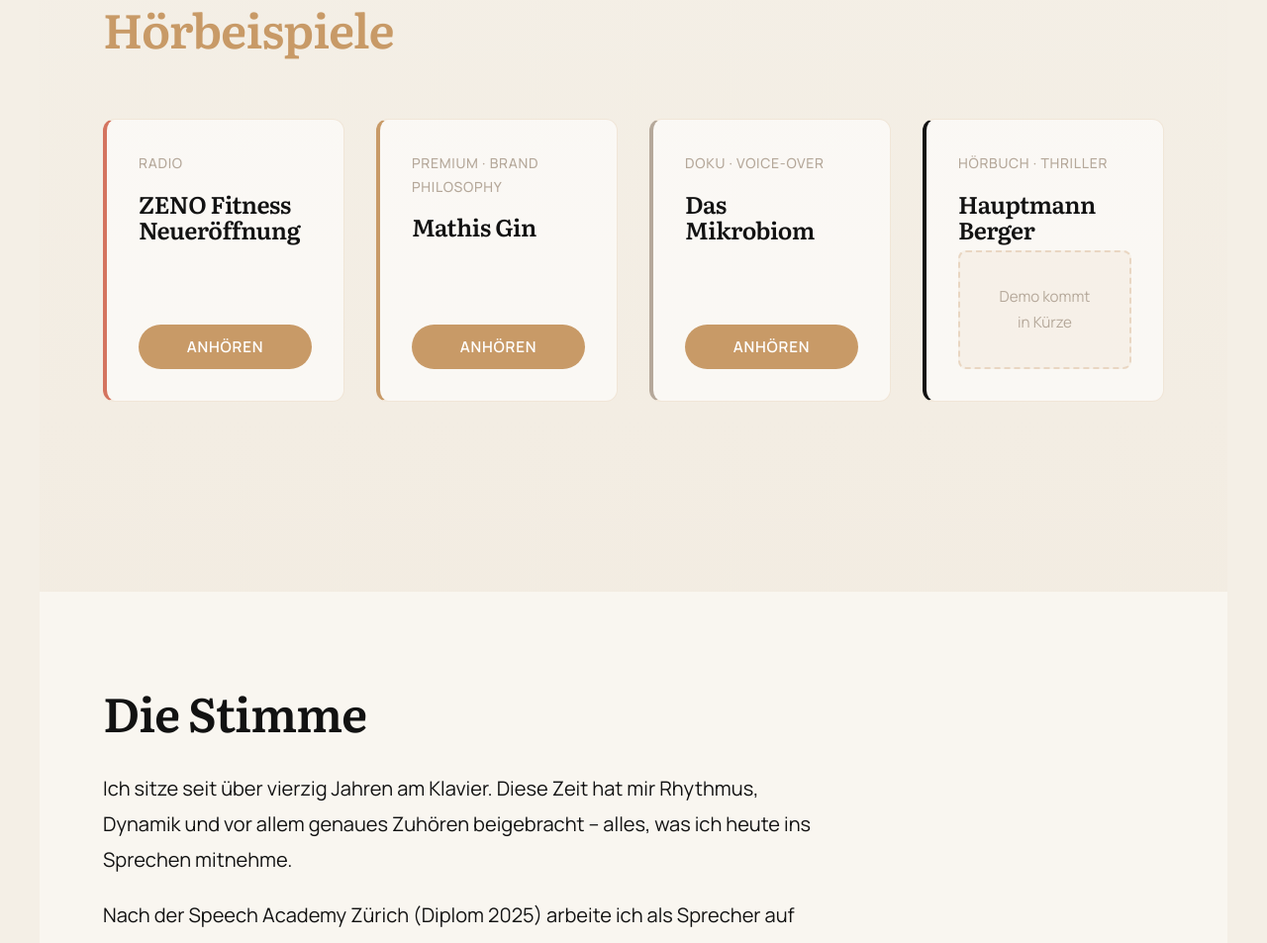
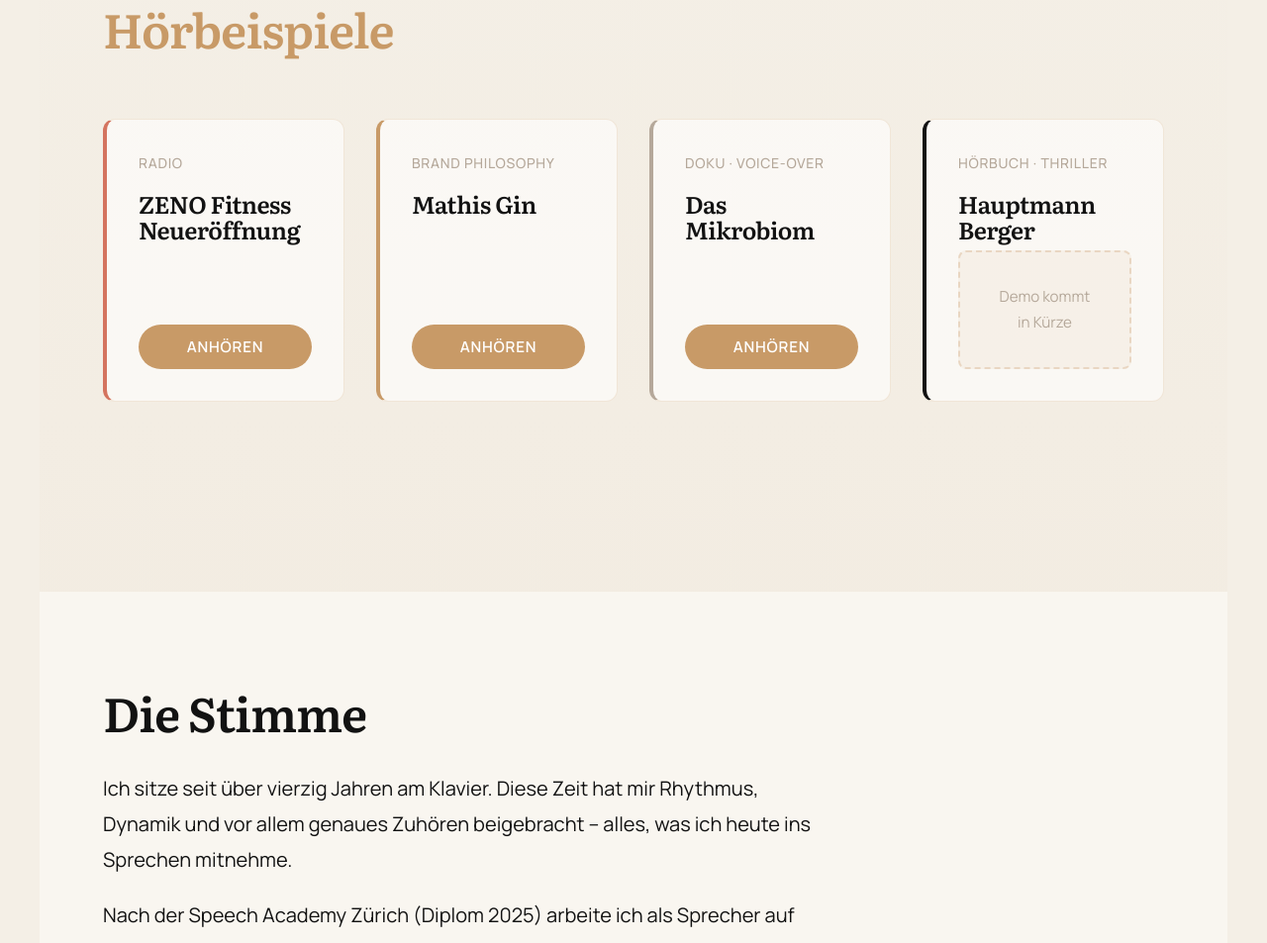
Before and after one commit to tonyindian/antony-blog, an Eleventy site: page src/index.html in a window 1280 px wide. Shown: the part 773-1726 px from the top of the page at 99% size. Built offline with nearby package versions, Linux system fonts and the light colour scheme; Eleventy itself is replaced by a stand-in of ours; files that its build step writes are made by us from their sources.

Commit message:
premium deleted

```diff
--- a/src/index.html
+++ b/src/index.html
@@ -32,7 +32,7 @@ layout: base.njk
 
     <article class="demo-card demo-premium" data-demo-id="mathis-gin">
       <div class="demo-meta">
-        <span class="demo-genre">Premium · Brand Philosophy</span>
+        <span class="demo-genre">Brand Philosophy</span>
       </div>
       <h3>Mathis Gin</h3>
 
```
